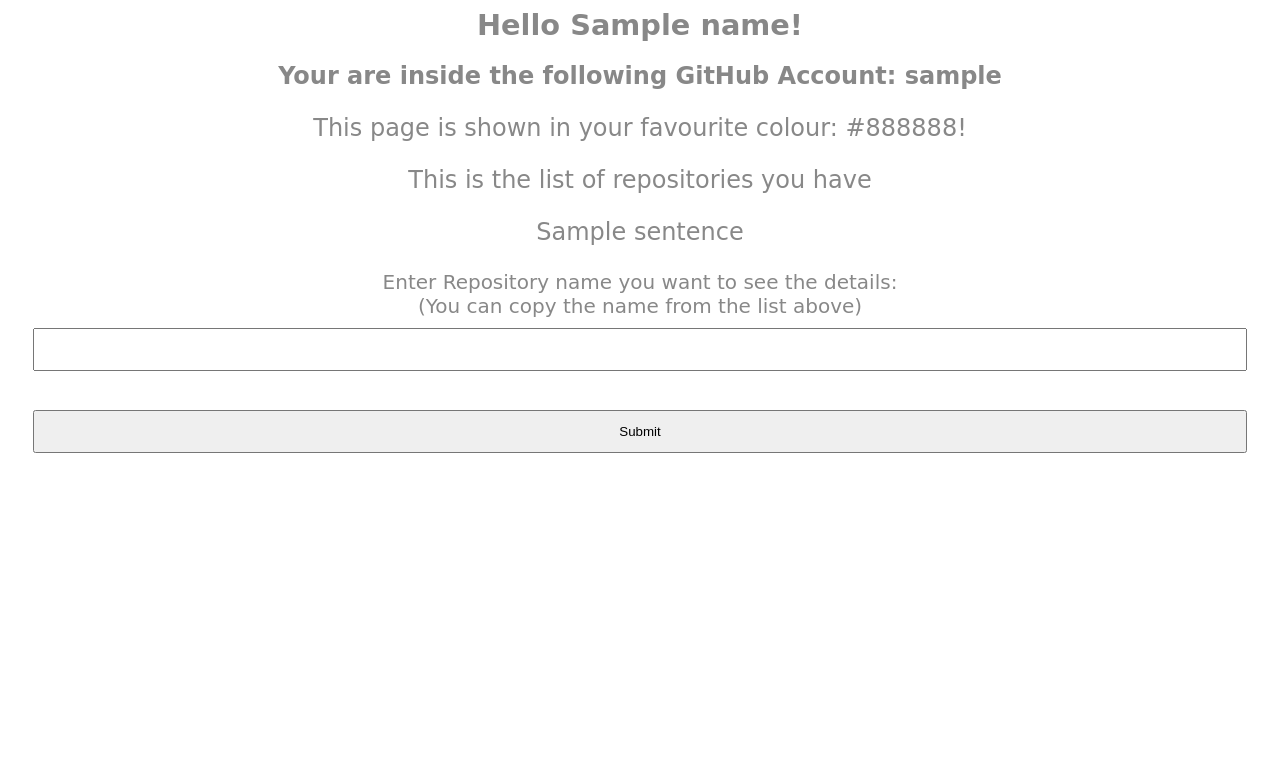
After one commit to KaanImp23/SSE-lab2-kc, a Flask app: template api/templates/hello_git_user.html in a window 1280 px wide. The commit adds this page. Shown: the top 783 px of the page. Run offline with Flask 3, Linux system fonts and the light colour scheme; the template is opened without the code that fills it: most values are stand-ins (such as "Sample title", 1, 10 or a date in 2020); parts of the project's set-up code (start-up, migrations or seed data) failed here and were passed over.

Commit message:
Added content on new page

```diff
--- a/api/app.py
+++ b/api/app.py
@@ -5,11 +5,26 @@ app = Flask(__name__)
 
 @app.route("/")
 def hello_world():
-    return render_template("git_username.html")
+    return render_template("index.html")
 
 
 @app.route("/submit", methods=["POST"])
 def submit():
+    input_name = request.form.get("name")
+    input_age = request.form.get("age")
+    input_fav_colour = request.form.get("colour")
+    return render_template(
+            "hello.html", name=input_name,
+            age=input_age, colour=input_fav_colour
+            )
+
+@app.rpute("/askuser")
+def askuser():
+    return render_template("git_username.html")
+
+
+@app.route("/askuser/chooserepo", methods=["POST"])
+def chooserepo():
     input_name = request.form.get("name")
     input_fav_colour = request.form.get("colour")
     input_git_username = request.form.get("username")
@@ -42,7 +57,7 @@ def submit():
             )
 
 
-@app.route('/submit/details', methods=["POST"])
+@app.route('/askuser/chooserepo/details', methods=["POST"])
 def details():
     repo_name = request.form.get("reponame")
     commit_response = requests.get(
--- a/api/templates/git_username.html
+++ b/api/templates/git_username.html
@@ -38,7 +38,7 @@
                 Please Enter the Following Information
         </h1>
 </body>
-<form action="/submit" method="post">
+<form action="/askuser/chooserepo" method="post">
 <label for="usernameGitfield">Enter your GitHub username:</label>
 <input type="text" id="usernameGitfield" name="username" size=10><br><br>
 <label for="namefield">Enter Name:</label>
--- /dev/null
+++ b/api/templates/hello_git_user.html
@@ -0,0 +1,41 @@
+<html>
+<head>
+	<style>
+		body{
+			font-family: cursive;
+			text-align: center;
+			color: {{ colour }};
+		}
+		h1{
+                font-size: 200%;
+        	}
+		h1{
+		font-size: 180%;
+		}
+        	p{
+                font-size: 150%;
+        	}
+		label{
+                        font-size: 20px;
+                }
+                input{
+                        margin: 10px;
+                        width: 96%;
+                        padding: 12px;
+                        box-sizing: border-box;
+                }
+	</style>
+</head>
+<body>
+<h1>Hello {{ name }}!</h1>
+<h2>Your are inside the following GitHub Account: {{ username }}</h2>
+<p>This page is shown in your favourite colour: {{ colour }}!<p>
+<p> This is the list of repositories you have</p>
+<p>{{ sentence }}</p>
+</body>
+<form action="/askuser/chooserepo/details" method="post">
+<label for="repofield">Enter Repository name you want to see the details:<br>(You can copy the name from the list above)</label>
+<input type="text" id="repofield" name="reponame" size=10><br><br>
+<input type="submit" value="Submit">
+</form>
+</html>
```
Also changed, not shown: api/templates/hello.html (+10 -22 lines).
